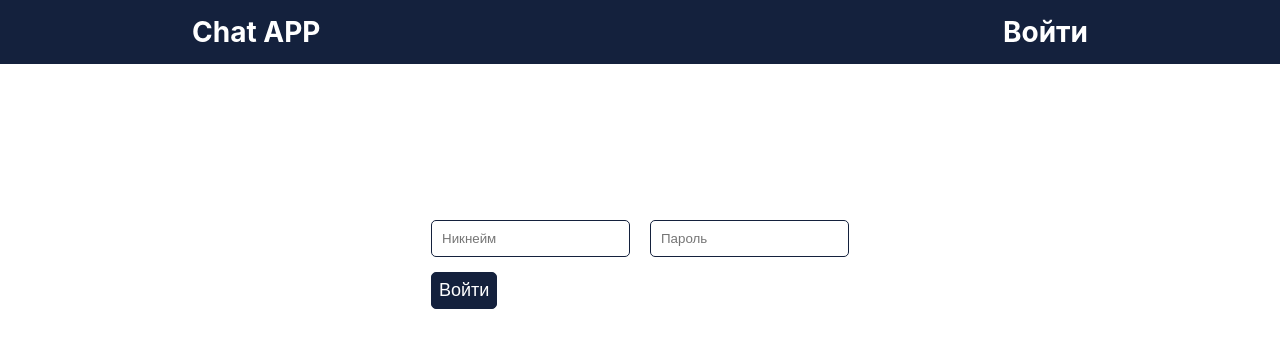
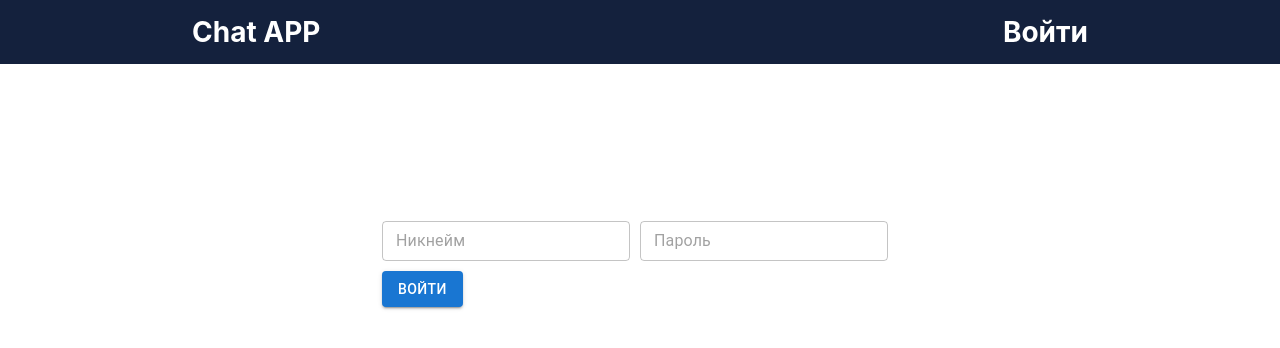
Before and after one commit to smiirno/Chat_App, a React (Create React App) app in the folder chat_app/: page /login in a window 1280 px wide. Shown: the top 348 px of the page. Built offline with nearby package versions, Linux system fonts and the light colour scheme.

Commit message:
Login + Registration + Logout
Form validation

```diff
--- a/chat_app/src/components/auth/login.tsx
+++ b/chat_app/src/components/auth/login.tsx
@@ -1,34 +1,84 @@
 import React, {useState} from 'react';
+import {Formik, Form} from 'formik';
+import * as yup from 'yup';
+import {useAppDispatch} from "../../store/redux";
 import './login.css'
+import {Button, TextField} from "@mui/material";
+import {login, registration} from "../../store/reducers/user_slice";
+import {users_db} from "../../data/db";
+import {useNavigate} from "react-router-dom";
+import {isUserInDB} from "../../functions/isUserInDB";
+import {getUserFromDB} from "../../functions/getUserFromDB";
+import {checkPassword} from "../../functions/checkPassword";
+
 
 const Login = () => {
 
-    const [user, setUser] = useState({});
-    const [nickname, setNickname] = useState('');
-    const [password, setPassword] = useState('')
+    const navigate = useNavigate()
 
+    const [wrongPassword, setWrongPassword] = useState<string>('')
 
-    //Пофиксить работу (сохраняет данные если 2 раза нажать кнопку)
-    const submitHandler =(event: React.FormEvent<HTMLFormElement>) => {
-        event.preventDefault()
-        setUser({
-            nickname: nickname,
-            password: password
-        })
-        console.log(user, nickname, password)
-        setNickname('')
-        setPassword('')
-    }
+    const dispatch = useAppDispatch();
+
+    const validationSchema = yup.object({
+        nickname: yup.string()
+            .min(2, 'Минимум 2 символа')
+            .required('Введите никнейм'),
+        password: yup.string()
+            .min(4, 'Минимум 4 символа')
+            .required('Введите пароль')
+    })
 
     return (
         <div className={'container login'}>
-            <form onSubmit={(event => submitHandler(event))}>
-                <div>
-                    <input type={'text'} onChange={event => setNickname(event.target.value)} placeholder={'Никнейм'} style={{marginRight: 10}}/>
-                    <input type={'text'} onChange={event => setPassword(event.target.value)} placeholder={'Пароль'} style={{marginLeft: 10}}/>
-                </div>
-                <button type={'submit'} className={'login_btn'}>Войти</button>
-            </form>
+            <Formik
+                initialValues={{
+                    nickname: '',
+                    password: ''
+                }}
+                validationSchema={validationSchema}
+                onSubmit={(values, { resetForm }) => {
+                    if (isUserInDB(values.nickname, users_db)) {
+                        console.log('use log')
+                        if (checkPassword(values.nickname, values.password, users_db)) {
+                            const user = getUserFromDB(values.nickname, users_db)
+                            dispatch(login(user))
+                            resetForm({values: {nickname: '', password: ''}})
+                            navigate('/')
+                        } else {
+                            setWrongPassword('Неверный пароль')
+                        }
+                    } else {
+                        console.log('use reg')
+                        const user = {
+                            id: users_db.length,
+                            ...values
+                        }
+                        dispatch(registration(user))
+                        resetForm({values: {nickname: '', password: ''}})
+                        navigate('/')
+                    }
+                }}
+            >
+                {formik => (
+                    <Form onSubmit={formik.handleSubmit}>
+                        <div>
+                            <TextField name={'nickname'} id={'nickname'} placeholder={'Никнейм'} style={{marginRight: 10}}
+                                       onChange={formik.handleChange}
+                                       error={formik.touched.nickname && Boolean(formik.errors.nickname)}
+                                       helperText={formik.touched.nickname && formik.errors.nickname} size={'small'}
+                            />
+
+                            <TextField name={'password'} id={'password'} placeholder={'Пароль'} style={{marginRight: 10}}
+                                       onChange={formik.handleChange}
+                                       error={formik.touched.password && Boolean(formik.errors.password) || Boolean(wrongPassword)}
+                                       helperText={formik.touched.password && formik.errors.password || wrongPassword} size={'small'}
+                            />
+                        </div>
+                        <Button type="submit" style={{marginTop: 10}} color="primary" variant="contained">Войти</Button>
+                    </Form>
+                )}
+            </Formik>
         </div>
     );
 };
--- a/chat_app/src/components/chat/chat_menu.tsx
+++ b/chat_app/src/components/chat/chat_menu.tsx
@@ -11,6 +11,7 @@ type chatProps = {
 const ChatMenu = (props: chatProps) => {
 
     const {currentUser} = useAppSelector(state => state.currentUserReducer)
+    console.log(currentUser)
 
     return (
         <div className={'chat_menu'}>
--- a/chat_app/src/components/navbar/navbar.css
+++ b/chat_app/src/components/navbar/navbar.css
@@ -16,3 +16,7 @@
     font-size: 28px;
     font-weight: bolder;
 }
+
+.nickname {
+    font-size: 28px;
+}
--- a/chat_app/src/components/navbar/navbar.tsx
+++ b/chat_app/src/components/navbar/navbar.tsx
@@ -1,17 +1,25 @@
-import React from 'react';
+import React, {useEffect, useState} from 'react';
 import './navbar.css'
 import {Link} from "react-router-dom";
+import {useAppDispatch, useAppSelector} from "../../store/redux";
+import {logout} from "../../store/reducers/user_slice";
 
 const Navbar = () => {
 
-    const user = false
+    const {currentUser} = useAppSelector(state => state.currentUserReducer)
+    const dispatch = useAppDispatch()
+
+    const logoutHandler = () => {
+        dispatch(logout())
+    }
 
     return (
         <div className={'navbar'}>
             <div className={'container flex'}>
                 <Link to={'/'} className={'nav_link'}>Chat APP</Link>
-                {user ?
-                    <Link to={'/'} className={'nav_link'}>Выйти</Link>
+                <div className={'nickname'}>{currentUser.nickname}</div>
+                {currentUser.nickname !== '' ?
+                    <Link to={'/'} className={'nav_link'} onClick={logoutHandler}>Выйти</Link>
                     :
                     <Link to={'/login'} className={'nav_link'}>Войти</Link>
                 }
--- /dev/null
+++ b/chat_app/src/functions/checkPassword.ts
@@ -0,0 +1,14 @@
+import {IUser} from "../data/interfaces";
+
+export function checkPassword (nickname: string, password: string, users_db: IUser[]) {
+    for (let i = 0; i < users_db.length; i++) {
+        if (users_db[i].nickname === nickname && users_db[i].password === password) {
+            return true
+        }
+        if (users_db[i].nickname === nickname && users_db[i].password !== password) {
+            return false
+        }
+    }
+
+    return false
+}
--- /dev/null
+++ b/chat_app/src/functions/getUserFromDB.ts
@@ -0,0 +1,15 @@
+import {IUser} from "../data/interfaces";
+
+export function getUserFromDB (nickname: string, users_db: IUser[]) {
+    for (let i = 0; i < users_db.length; i++) {
+        if (users_db[i].nickname === nickname) {
+            return users_db[i]
+        }
+    }
+
+    return {
+        id: 0,
+        nickname: '',
+        password: ''
+    }
+}
--- /dev/null
+++ b/chat_app/src/functions/isUserInDB.ts
@@ -0,0 +1,11 @@
+import {IUser} from "../data/interfaces";
+
+export function isUserInDB (nickname: string, users_db: IUser[]) {
+    for (let i = 0; i < users_db.length; i++) {
+        if (users_db[i].nickname === nickname) {
+            return true
+        }
+    }
+
+    return false
+}
--- a/chat_app/src/store/reducers/chats_slice.ts
+++ b/chat_app/src/store/reducers/chats_slice.ts
@@ -28,8 +28,8 @@ const initialState: ChatsState = {
                     id: 1,
                     owner: {
                         id: 1,
-                        nickname: 'test User',
-                        password: 'testUser'
+                        nickname: 'test',
+                        password: 'test'
                     },
                     text: 'Привет, хорошо, как у тебя?',
                     date: Date.now()
--- a/chat_app/src/store/reducers/user_slice.ts
+++ b/chat_app/src/store/reducers/user_slice.ts
@@ -9,9 +9,9 @@ interface CurrentUserState {
 
 const initialState: CurrentUserState = {
     currentUser: {
-        id: 0,
-        nickname: 'test',
-        password: 'test'
+        id: -1,
+        nickname: '',
+        password: ''
     }
 }
 
@@ -25,9 +25,12 @@ export const currentUserSlice = createSlice({
         registration (state, action: PayloadAction<IUser>) {
             users_db.push(action.payload)
             state.currentUser = action.payload
+        },
+        logout(state) {
+            state.currentUser = initialState.currentUser
         }
     }
 })
 
-export const {login, registration} = currentUserSlice.actions
+export const {login, registration, logout} = currentUserSlice.actions
 export default currentUserSlice.reducer
```
Also changed, not shown: chat_app/package.json (+6 -1 lines), 1 other file (tests, documents, lock files or other folders).
